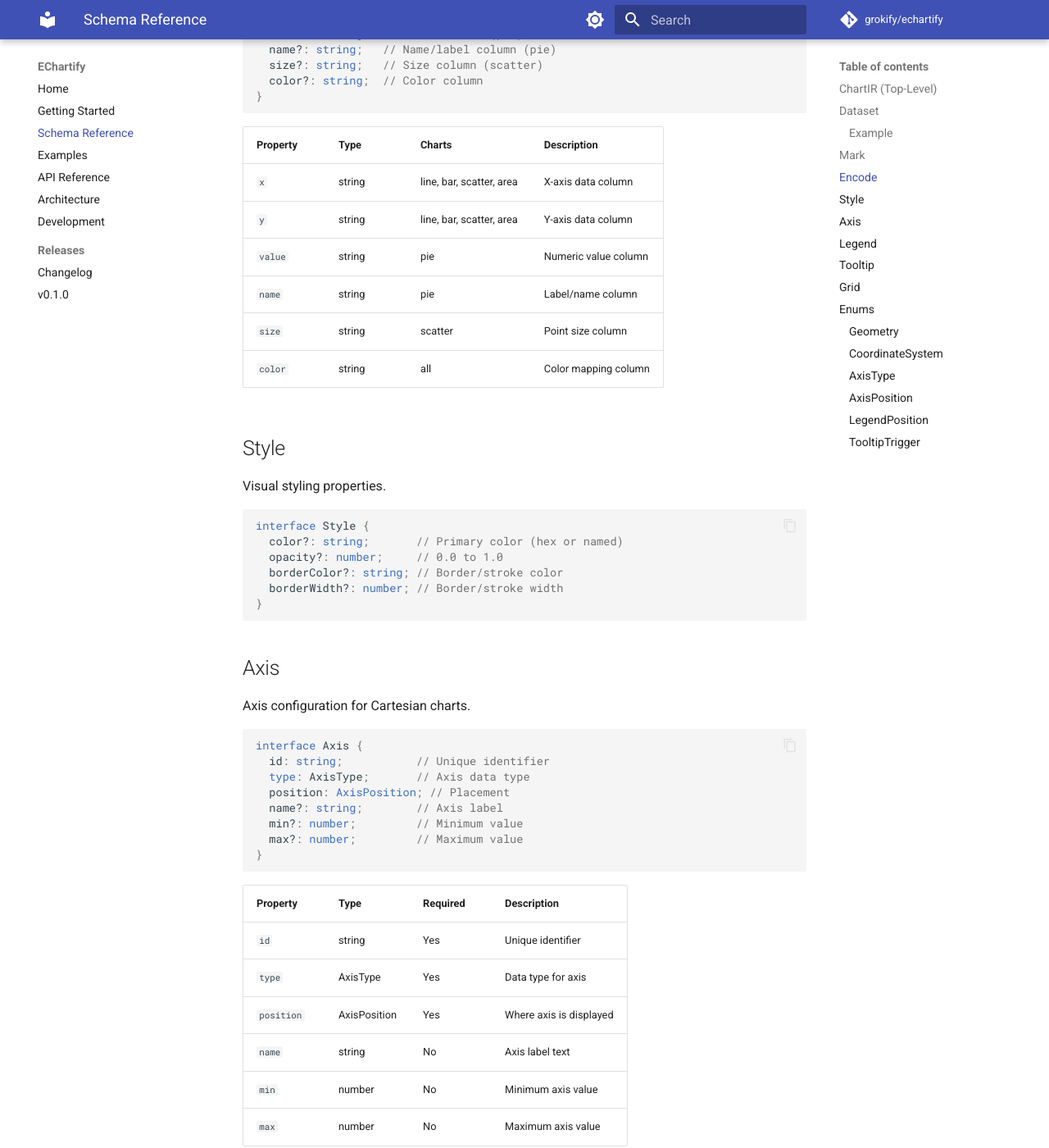
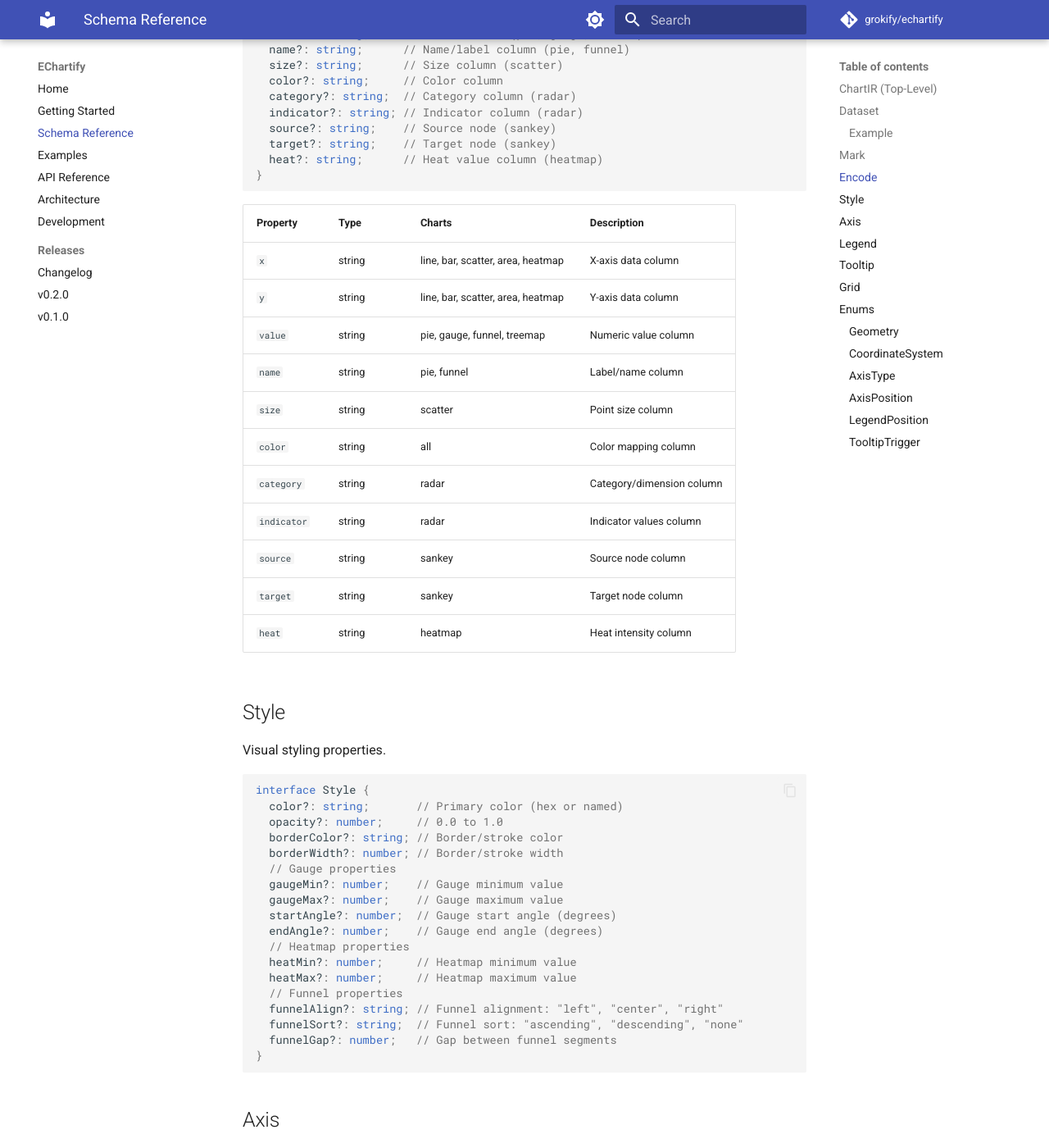
Before and after one commit to grokify/echartify, an MkDocs documentation site: the page built from docs/schema-reference.md, in a window 1280 px wide and 1400 px high, scrolled down 2980 px. Shown: the whole window at 82% size. Built offline with MkDocs 1.6.1 and Material for MkDocs 9.7.7, drawn with Linux system fonts in a browser that asks for light colours; comment, search, counter and statistics services are not loaded; some of the changed text lies outside the part shown.

Commit message:
docs: update documentation for v0.2.0
Update docs with 6 new geometry types (radar, funnel, gauge, heatmap,
treemap, sankey):

- schema-reference.md: Add new geometries, encode fields, style props
- api-reference.md: Add new Geometry Constants
- architecture.md: Update geometry mapping table
- releases/v0.2.0.md: Add release notes with examples
- mkdocs.yml: Add v0.2.0 to navigation

Co-Authored-By: Claude Opus 4.5 <noreply@anthropic.com>

````diff
--- a/docs/schema-reference.md
+++ b/docs/schema-reference.md
@@ -107,23 +107,33 @@ Maps dataset columns to visual properties.
 
 ```typescript
 interface Encode {
-  x?: string;      // X-axis column (Cartesian)
-  y?: string;      // Y-axis column (Cartesian)
-  value?: string;  // Value column (pie)
-  name?: string;   // Name/label column (pie)
-  size?: string;   // Size column (scatter)
-  color?: string;  // Color column
+  x?: string;         // X-axis column (Cartesian)
+  y?: string;         // Y-axis column (Cartesian)
+  value?: string;     // Value column (pie, gauge, funnel)
+  name?: string;      // Name/label column (pie, funnel)
+  size?: string;      // Size column (scatter)
+  color?: string;     // Color column
+  category?: string;  // Category column (radar)
+  indicator?: string; // Indicator column (radar)
+  source?: string;    // Source node (sankey)
+  target?: string;    // Target node (sankey)
+  heat?: string;      // Heat value column (heatmap)
 }
 ```
 
 | Property | Type | Charts | Description |
 |----------|------|--------|-------------|
-| `x` | string | line, bar, scatter, area | X-axis data column |
-| `y` | string | line, bar, scatter, area | Y-axis data column |
-| `value` | string | pie | Numeric value column |
-| `name` | string | pie | Label/name column |
+| `x` | string | line, bar, scatter, area, heatmap | X-axis data column |
+| `y` | string | line, bar, scatter, area, heatmap | Y-axis data column |
+| `value` | string | pie, gauge, funnel, treemap | Numeric value column |
+| `name` | string | pie, funnel | Label/name column |
 | `size` | string | scatter | Point size column |
 | `color` | string | all | Color mapping column |
+| `category` | string | radar | Category/dimension column |
+| `indicator` | string | radar | Indicator values column |
+| `source` | string | sankey | Source node column |
+| `target` | string | sankey | Target node column |
+| `heat` | string | heatmap | Heat intensity column |
 
 ## Style
 
@@ -135,6 +145,18 @@ interface Style {
   opacity?: number;     // 0.0 to 1.0
   borderColor?: string; // Border/stroke color
   borderWidth?: number; // Border/stroke width
+  // Gauge properties
+  gaugeMin?: number;    // Gauge minimum value
+  gaugeMax?: number;    // Gauge maximum value
+  startAngle?: number;  // Gauge start angle (degrees)
+  endAngle?: number;    // Gauge end angle (degrees)
+  // Heatmap properties
+  heatMin?: number;     // Heatmap minimum value
+  heatMax?: number;     // Heatmap maximum value
+  // Funnel properties
+  funnelAlign?: string; // Funnel alignment: "left", "center", "right"
+  funnelSort?: string;  // Funnel sort: "ascending", "descending", "none"
+  funnelGap?: number;   // Gap between funnel segments
 }
 ```
 
@@ -214,6 +236,12 @@ Chart visualization types.
 | `pie` | Pie chart |
 | `scatter` | Scatter plot |
 | `area` | Area chart (line with fill) |
+| `radar` | Radar/spider chart |
+| `funnel` | Funnel chart |
+| `gauge` | Gauge/meter chart |
+| `heatmap` | Heatmap visualization |
+| `treemap` | Treemap chart |
+| `sankey` | Sankey/flow diagram |
 
 ### CoordinateSystem
 
--- a/mkdocs.yml
+++ b/mkdocs.yml
@@ -57,6 +57,7 @@ nav:
   - Development: development.md
   - Releases:
     - Changelog: releases/changelog.md
+    - v0.2.0: releases/v0.2.0.md
     - v0.1.0: releases/v0.1.0.md
 
 extra:
````
Also changed, not shown: docs/api-reference.md (+6 -0 lines), docs/architecture.md (+8 -2 lines), docs/releases/v0.2.0.md (added, +131 -0 lines).
